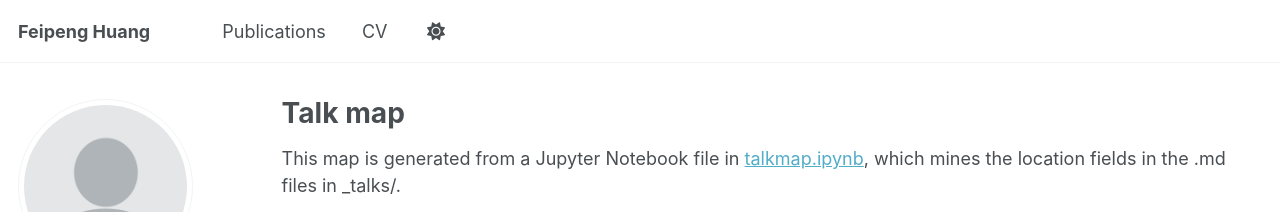
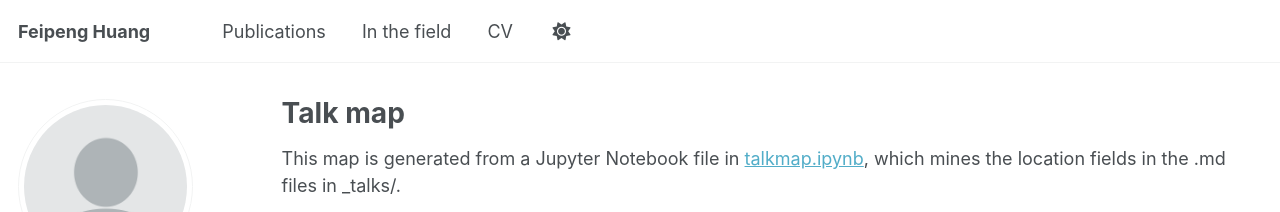
Before and after one commit to feipeng-huang/feipeng-huang.github.io, a Jekyll site: the page built from _pages/talkmap.html, in a window 1280 px wide. Shown: the top 212 px of the page. Built offline with Jekyll 4.4.1, drawn with Linux system fonts in a browser that asks for light colours; a style sheet for code colours, icons or effects is not loaded.

Commit message:
Update navigation.yml

```diff
--- a/_data/navigation.yml
+++ b/_data/navigation.yml
@@ -23,6 +23,9 @@ main:
   #- title: "Blog Posts"
   #  url: /year-archive/
 
+  - title: "In the field"
+    url: /in_the_field/
+
   - title: "CV"
   #  url: /cv/
     url: /files/huang_cv_aug2026.pdf
```
